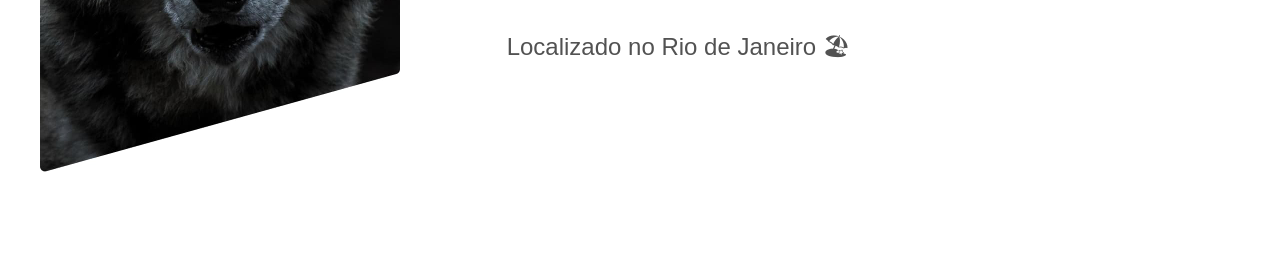
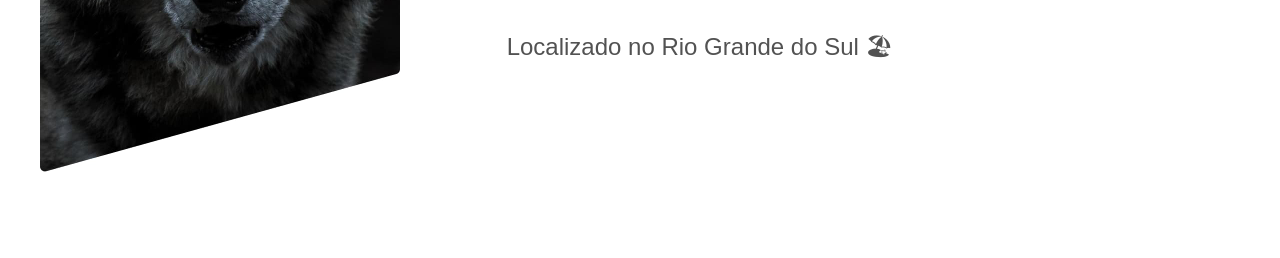
Before and after one commit to lorenzlotti/lorenzlotti.github.io, a plain HTML site: page index.html in a window 1280 px wide. Shown: the part 510-768 px from the top of the page. Drawn offline with Linux system fonts and the light colour scheme.

Commit message:
mudei estado

```diff
--- a/index.html
+++ b/index.html
@@ -25,7 +25,7 @@
     <img src="./img/perfil.jpg" alt="Lobo Cinza" width="360" height="520">
     <div>
       <h1>Desenvolvedor<br>Front End &<br>UX/UI Designer</h1>
-      <p>Localizado no Rio de Janeiro 🏖</p>
+      <p>Localizado no Rio Grande do Sul 🏖</p>
     </div>
   </main>
 
```
